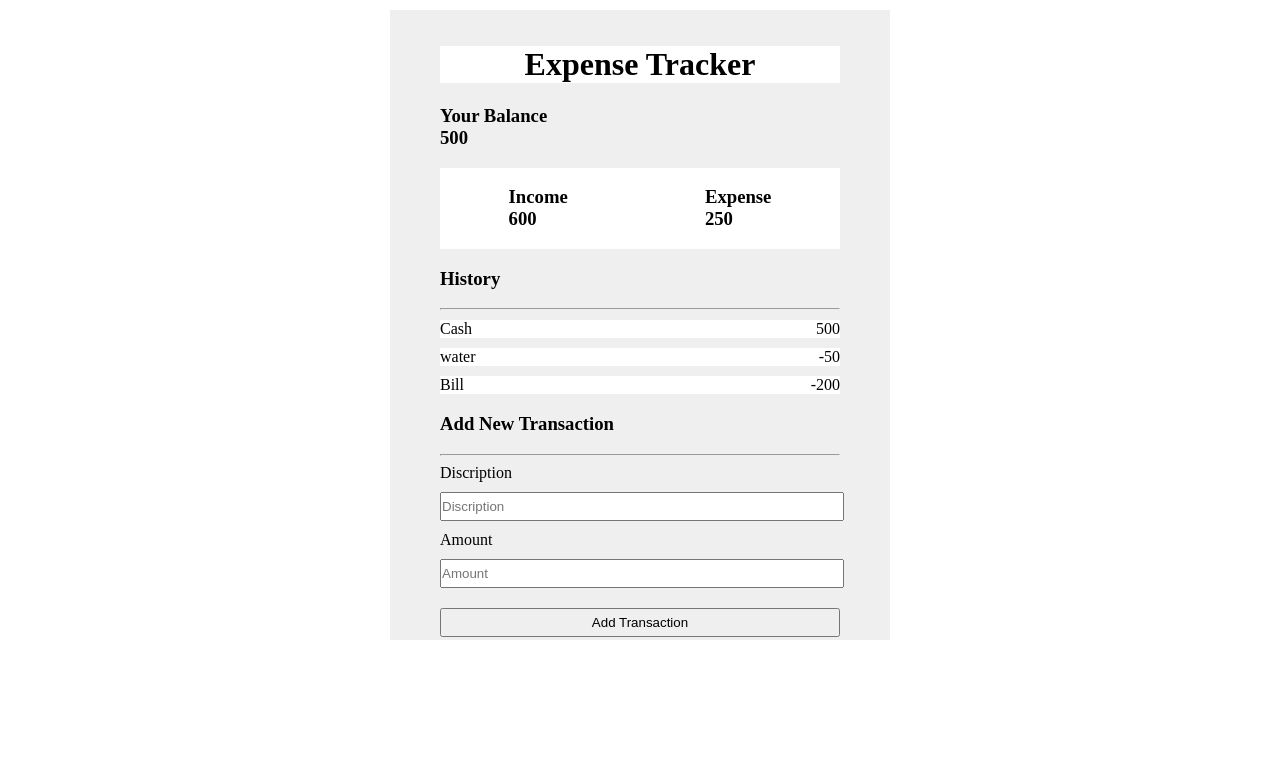
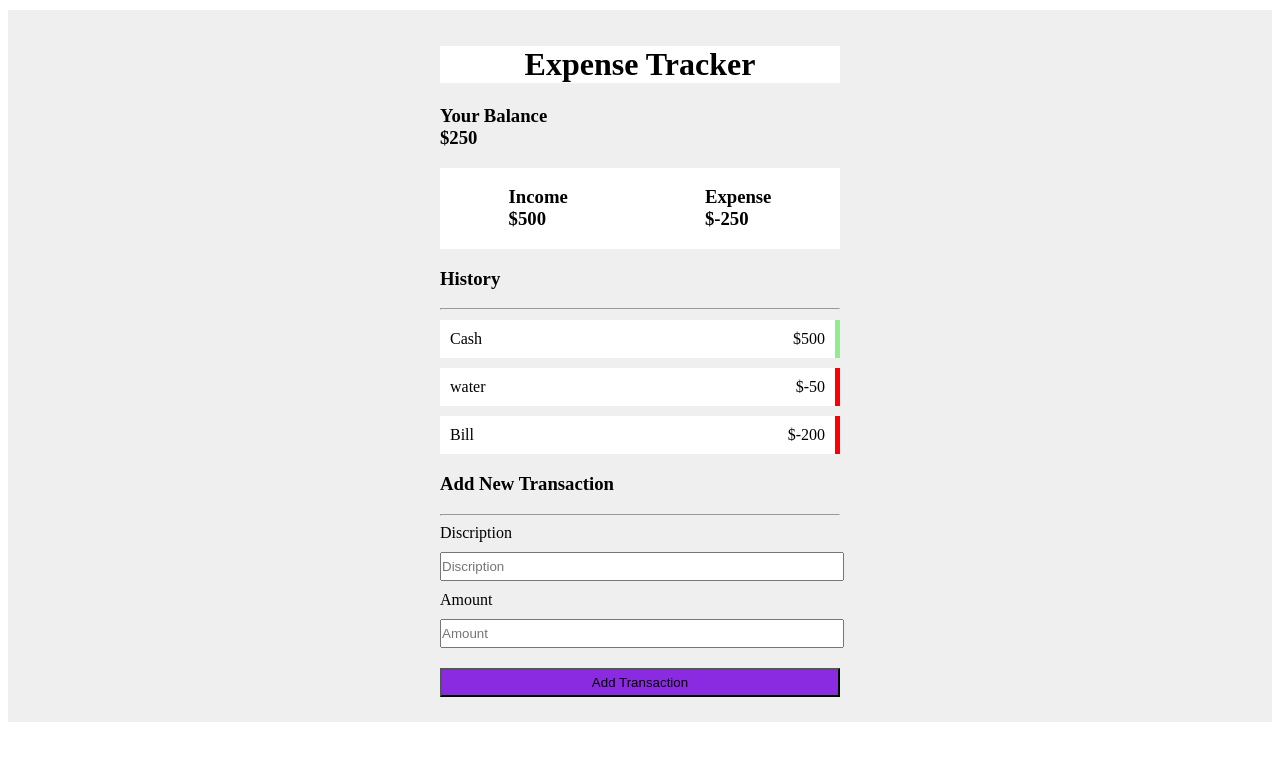
Before and after one commit to sulemansarwar10/project1expensetracker, a React (Create React App) app: page / in a window 1280 px wide. Shown: the top 760 px of the page. Built offline with nearby package versions, Linux system fonts and the light colour scheme.

Commit message:
workingproperly
deletefunctiondisable

```diff
--- a/package.json
+++ b/package.json
@@ -3,6 +3,8 @@
   "version": "0.1.0",
   "private": true,
   "dependencies": {
+    "@material-ui/core": "^4.12.2",
+    "@material-ui/icons": "^4.11.2",
     "@testing-library/jest-dom": "^5.11.4",
     "@testing-library/react": "^11.1.0",
     "@testing-library/user-event": "^12.1.10",
--- a/src/Child.css
+++ b/src/Child.css
@@ -1,8 +1,11 @@
 
+div {
+    background-color: #efefef;
 
+  }
 .Expenseapp{
     max-width: 400px;
-    max-height: 600px;
+    max-height: 800px;
     margin: 0 auto;
     background-color: #efefef;
     box-shadow: gray;
@@ -20,6 +23,7 @@ display: flex;
 background-color: white;
 justify-content: space-around;
 
+
 }
 .Expensehistory{
     margin: 0;
@@ -29,11 +33,24 @@ justify-content: space-around;
 .Expensehistory>li{
     display: flex;
     margin: 10px 0;
+    padding: 10px 10px;
     background: white;
-    justify-content: space-between;
+    justify-content:  space-between;
+
+}
+.positive{
+    border-right: 5px solid lightgreen
+}
+.negative{
+    border-right: 5px solid red
 }
 .Transactionprocess input{
 width: 100%;
 margin: 10px 0;
 padding: 5px 0;
+
 }
+
+.submitbut{
+    background-color: blueviolet;
+}
--- a/src/Child.js
+++ b/src/Child.js
@@ -1,14 +1,36 @@
 import React, { useContext, useState } from 'react'
 import './Child.css'
 import { TransactionContext } from './transContext'
+import DeleteForeverIcon from '@material-ui/icons/DeleteForever';
+import Button from '@material-ui/core/Button'
+import { isUserWhitespacable } from '@babel/types';
 function Child() {
-   // const  transactions = useContext(TransactionContext);
-    const { transactions, addTransaction } = useContext(TransactionContext);
-  // let [transactions,setTransaction] = useState(TransactionContext);
+    // const  transactions = useContext(TransactionContext);
+    const { transactions, addTransaction, deleteTransaction } = useContext(TransactionContext);
+    // let [transactions,setTransaction] = useState(TransactionContext);
     let [newDisc, setDisc] = useState("");
     let [newAmount, setAmount] = useState();
-    console.log('hello')
+
     console.log(transactions)
+
+    const getIncome = () => {
+        let income = 0;
+        for (var i = 0; i < transactions.length; i++) {
+            if (transactions[i].Amount > 0)
+                income += transactions[i].Amount
+        }
+        return income;
+    }
+
+    const getExpense = () => {
+        let expense = 0;
+        for (var i = 0; i < transactions.length; i++) {
+            if (transactions[i].Amount < 0)
+                expense += transactions[i].Amount
+        }
+        return expense;
+    }
+
     const handleaddition = (event) => {
         event.preventDefault();
         console.log(newDisc, newAmount)
@@ -18,26 +40,38 @@ function Child() {
         setAmount(0);
 
     }
+    const deletetrans = (key) => {
+        // deleteTransaction(key);
+        console.log(key)
+        console.log('hello')
+    }
     return (
         <div className='Expenseapp'>
             <h1 className='textalign'>Expense Tracker</h1>
 
-            <h3>Your Balance <br /> 500</h3>
+            <h3>Your Balance <br /> ${getIncome() + getExpense()}</h3>
 
             <div className='Expensesummary'>
-                <h3>Income <br />600</h3>
-                <h3>Expense <br />250</h3>
+                <h3>Income <br />${getIncome()}</h3>
+                <h3>Expense <br />${getExpense()}</h3>
             </div>
 
             <h3>  History   </h3>
             <hr />
             <ul className="Expensehistory">
 
-                {transactions.map((transobj )=> {
+                {transactions.map((transobj, ind) => {
                     return (
-                        <li>
+                        <li key={ind} className={transobj.Amount > 0 ? 'positive' : 'negative'}>
+                            {/* <Button color='secondary' onClick={() => deletetrans(ind)}>
+                                <DeleteForeverIcon />
+
+                            </Button> */}
+
+                            {/* <input type='Submit' value='x' /> */}
                             <span> {transobj.Disc} </span>
-                            <span> {transobj.Amount} </span>
+                            <span> ${transobj.Amount} </span>
+
                         </li>
                     )
                 })}
@@ -58,7 +92,7 @@ function Child() {
                     <input type='number' value={newAmount} placeholder="Amount" onChange={(ev) => setAmount(ev.target.value)} required />
                 </label>
                 <br />
-                <input type='Submit' value='Add Transaction' />
+                <input type='Submit' value='Add Transaction' className='submitbut'/>
             </form>
 
         </div>
--- a/src/transContext.js
+++ b/src/transContext.js
@@ -26,11 +26,20 @@ export const ContextProvider = ({ children }) => {
         })
     }
 
+    function deleteTransaction(key) {
+        dispatch({
+            type: "Delete",
+            payload: key
+
+        })
+    }
+
     return (
         <TransactionContext.Provider value={
             {
                 transactions: state,
-               addTransaction
+               addTransaction,
+               deleteTransaction
             }}>
             {children}
         </TransactionContext.Provider>
--- a/src/transReducer.js
+++ b/src/transReducer.js
@@ -1,7 +1,15 @@
+
+
+
 const TransactionReducer = (state, action) => {
     switch (action.type) {
+
          case "ADD":
             return [action.payload, ...state]
+            case "Delete":
+                console.log(action.payload)
+                console.log('hello reducer')
+            return[state]
 
         default:
             return state;
```
Also changed, not shown: 1 other file (tests, documents, lock files or other folders).
